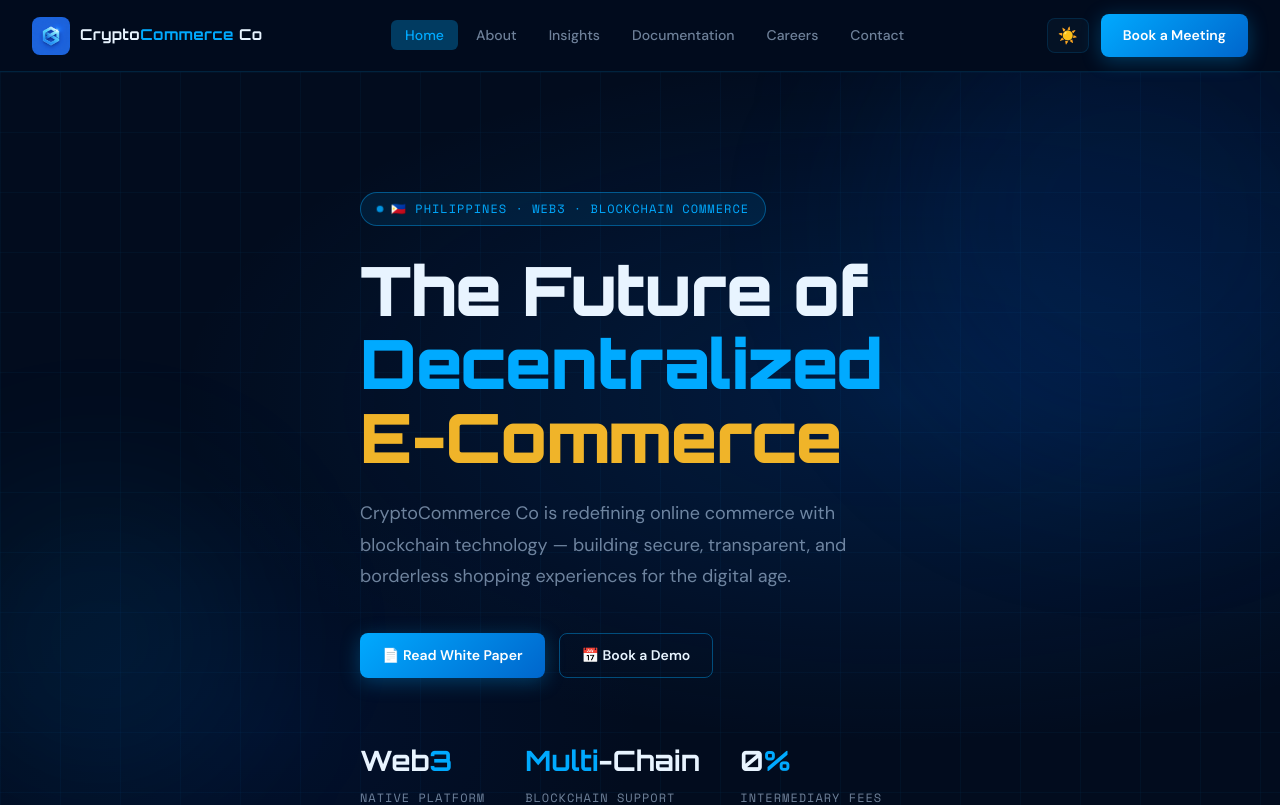
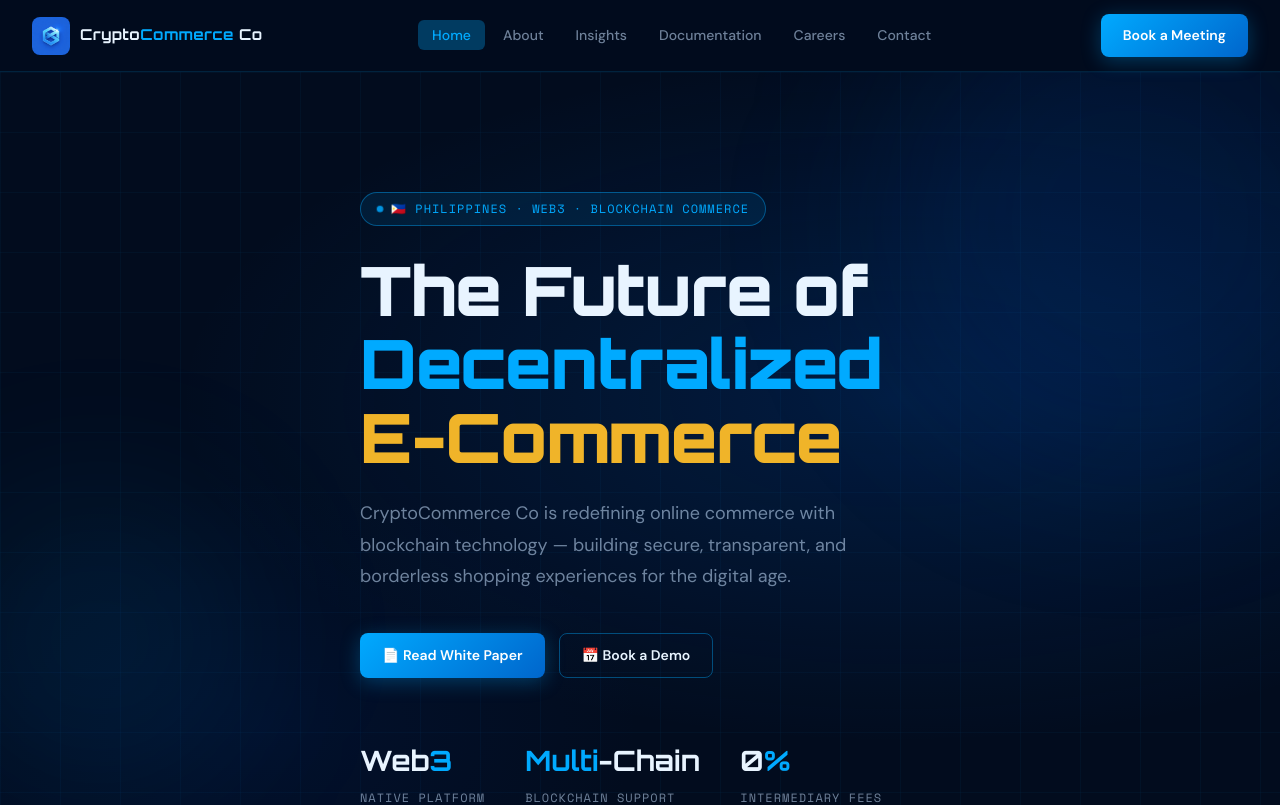
Before and after one commit to luisamhypes6-alt/cco-website, a React (Create React App) app: page / in a window 1280 px wide. Shown: the top 805 px of the page. Built offline with nearby package versions, Linux system fonts and the light colour scheme.

Commit message:
remove light/dark mode button

```diff
--- a/src/components/Navbar.js
+++ b/src/components/Navbar.js
@@ -41,9 +41,9 @@ export default function Navbar() {
         </ul>
 
         <div className="nav-right">
-          <button className="theme-btn" onClick={toggleTheme} title="Toggle theme">
+          {/* <button className="theme-btn" onClick={toggleTheme} title="Toggle theme">
             {theme === 'dark' ? '☀️' : '🌙'}
-          </button>
+          </button> */}
           <a
             className="btn btn-primary"
             href="https://calendly.com/hire-cco-cryptocommerce/new-meeting"
```
